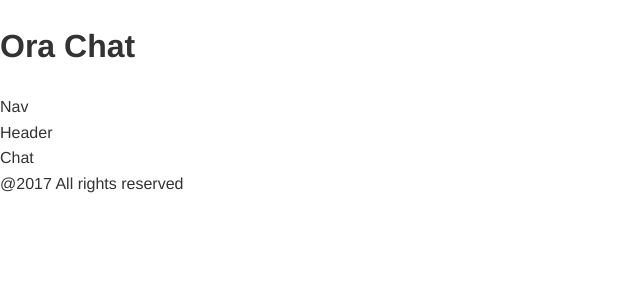
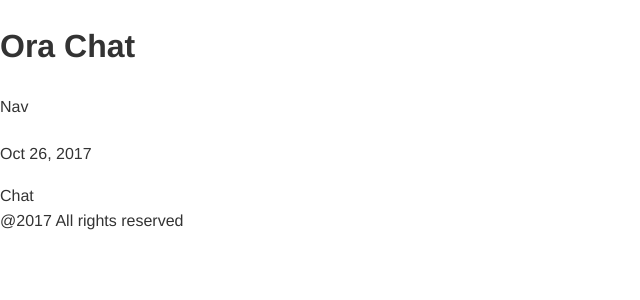
Before and after one commit to taudette/ora-front-end, a React app: page / in a window 1280 px wide. Shown: the top 300 px of the page, without its empty margins (0-640 px from the left). Built offline with nearby package versions, Linux system fonts and the light colour scheme; no server answers.

Commit message:
Show date and username in header component

```diff
--- a/src/app.js
+++ b/src/app.js
@@ -25,7 +25,7 @@ const newMessage = () => {
 
 class App extends Component {
     render() {
-       // newSession()
+       newSession()
         // loadMessages()
         // newMessage()
 
--- a/src/components/Header.js
+++ b/src/components/Header.js
@@ -1,8 +1,9 @@
 import React from 'react'
 
-const HeaderComponent = () => (
+const HeaderComponent = (props) => (
     <div>
-        Header
+        <h1>{props.userId}</h1>
+        <p>{props.date}</p>
     </div>
 )
 
--- a/src/containers/Footer.js
+++ b/src/containers/Footer.js
@@ -1,10 +1,10 @@
 import React from 'react'
 import { connect } from 'react-redux'
 
-const Footer = () => (
+const FooterContainer = () => (
     <footer>
         @2017 All rights reserved
     </footer>
 )
 
-export default Footer
+export default FooterContainer
--- a/src/containers/Header.js
+++ b/src/containers/Header.js
@@ -1,9 +1,18 @@
 import React from 'react'
 import { connect } from 'react-redux'
 import HeaderComponent from '../components/Header'
+import moment from 'moment';
 
-const HeaderContainer = () => (
-    <HeaderComponent />
+const HeaderContainer = (props) => (
+    <HeaderComponent date={todayDate} userId={props.userId} />
 )
 
-export default HeaderContainer
+let todayDate = moment().format('MMM D, YYYY');
+
+const mapStateToProps = ({user} = state) => {
+    return {
+       userId: user.userId
+    }
+}
+
+export default connect(mapStateToProps, null)(HeaderContainer)
--- a/src/reducers/user.js
+++ b/src/reducers/user.js
@@ -1,13 +1,11 @@
-const userReducerDefaultState = {
-    sessionId: ''
-}
+const userReducerDefaultState = {}
 
 export default (state = userReducerDefaultState, action) => {
     switch (action.type) {
         case 'SET_SESSION_ID':
             return {
                 ...state,
-                sessionId: action.data
+                userId: action.data
             }
         default:
             return state;
```
Also changed, not shown: 1 other file (tests, documents, lock files or other folders).
